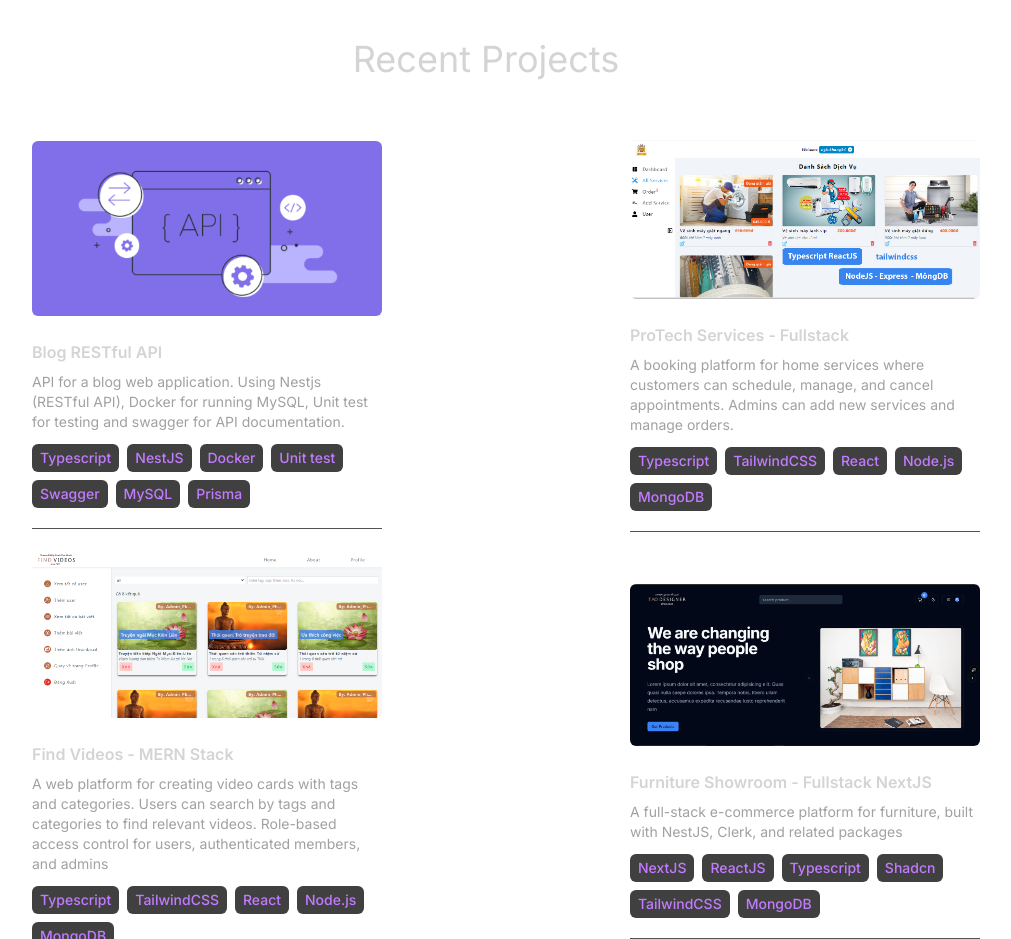
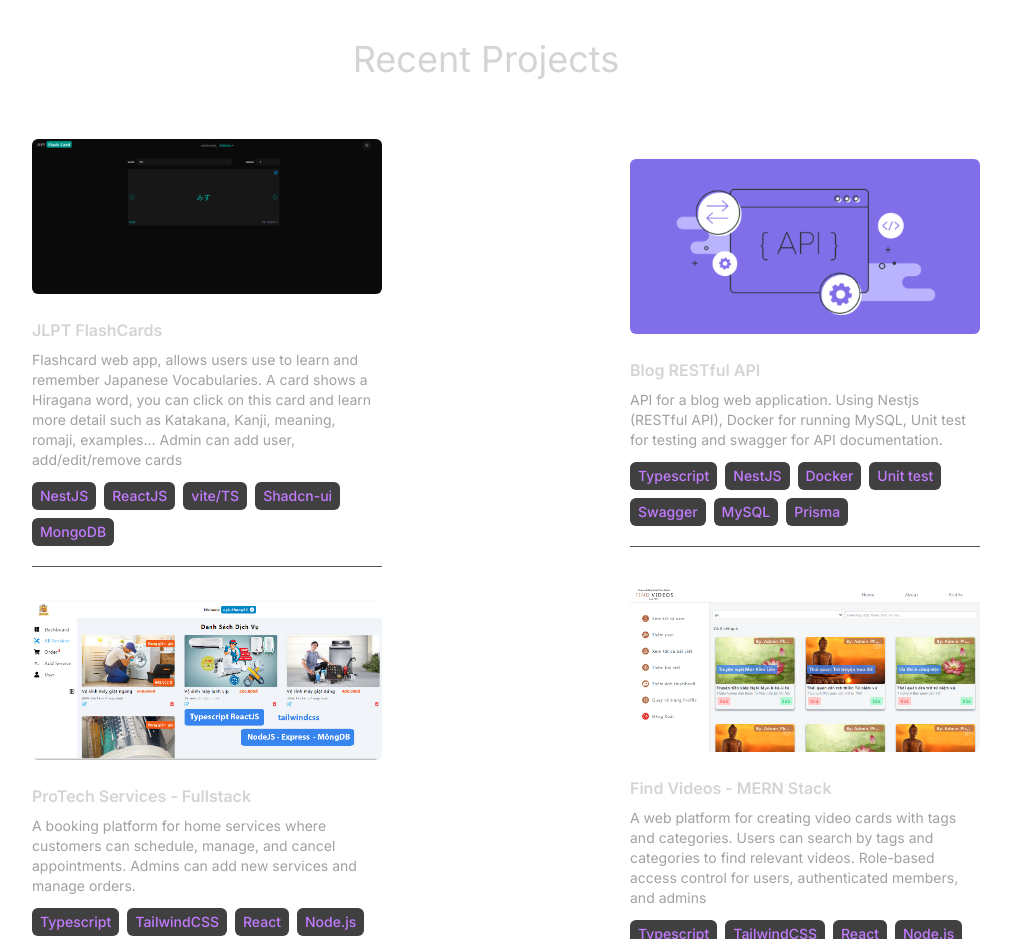
Before and after one commit to giakhang94/portfolio, a React (Vite) app: page / in a window 1280 px wide. Shown: the part 1220-2159 px from the top of the page, without its empty margins (134-1145 px from the left). Built offline with nearby package versions, Linux system fonts and the light colour scheme.

Commit message:
add flashcard project

```diff
--- a/src/constants/constant.ts
+++ b/src/constants/constant.ts
@@ -1,4 +1,5 @@
 import project0 from "../assets/projects/project-0.png";
+import project00 from "../assets/projects/project-00.png";
 import project1 from "../assets/projects/project-1.jpg";
 import project2 from "../assets/projects/project-2.jpg";
 import project3 from "../assets/projects/project-3.jpg";
@@ -117,6 +118,16 @@ export const OTHER_PROJECTS = [
 ];
 export const PROJECTS = [
   {
+    title: "JLPT FlashCards",
+    image: project00,
+    description:
+      "Flashcard web app, allows users use to learn and remember Japanese Vocabularies. A card shows a Hiragana word, you can click on this card and learn more detail such as Katakana, Kanji, meaning, romaji, examples... Admin can add user, add/edit/remove cards",
+    technologies: ["NestJS", "ReactJS", "vite/TS", "Shadcn-ui", "MongoDB"],
+    git: "https://github.com/giakhang94?tab=repositories",
+    demo: "https://flashcard-luvp.onrender.com/ ",
+    fullstack: true,
+  },
+  {
     title: "Blog RESTful API",
     image: project0,
     description:
```
Also changed, not shown: src/assets/projects/project-00.png (added).
